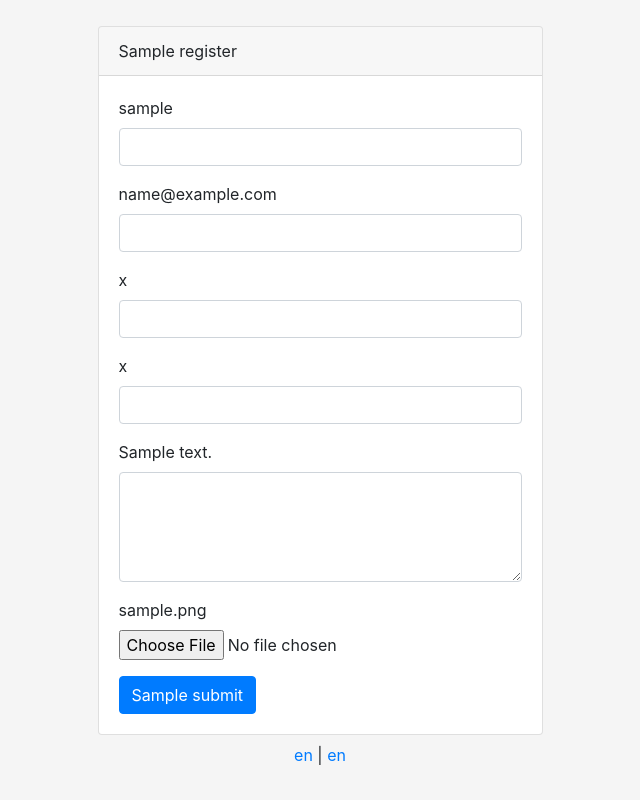
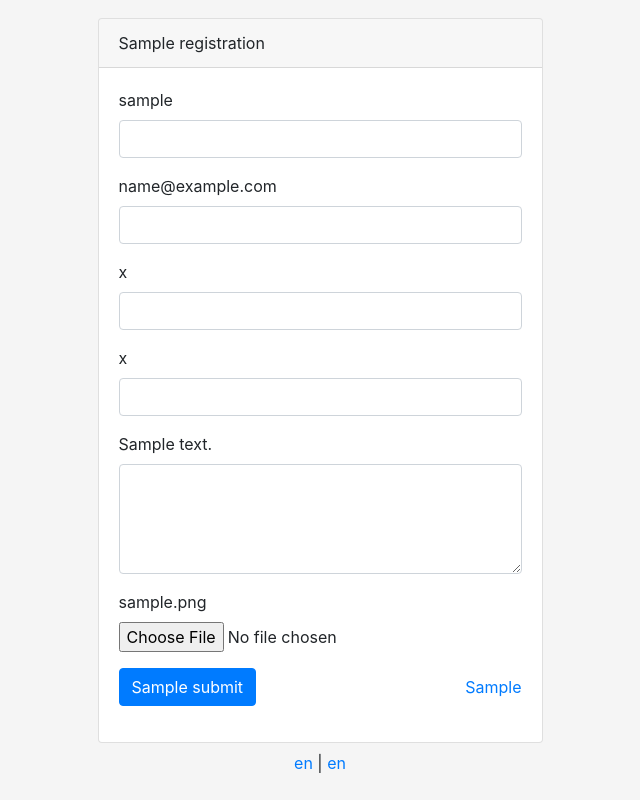
Before and after one commit to rkozlov95/php-mvc-auth, a PHP site: template app/views/register.view.php in a window 1280 px wide. Shown: the whole page, without its empty margins (320-960 px from the left). Run offline with PHP 8.4, Linux system fonts and the light colour scheme; the template is opened without the code that fills it: most values are stand-ins (such as "Sample title", 1, 10 or a date in 2020); data that the repository does not hold is empty.

Commit message:
update templates

```diff
--- a/app/languages/en.php
+++ b/app/languages/en.php
@@ -1,12 +1,15 @@
 <?php
     $lang = [
         "Login" => "Login",
-        "Register" => "Register",
+        "Registration" => "Registration",
         "Username" => "Username",
         "Email" => "Email",
         "Password" => "Password",
         "Repeat_password" => "Repeat password",
         "Sign_in" => "Sign in",
+        "Sign_up" => "Sign up",
+        "Dont_have_account" => "Don't have account?",
+        "Already_have_account" => "Already have an account?",
         "Add_photo" => "Add photo",
         "Submit" => "Submit",
         "About" => "About you",
--- a/app/languages/ru.php
+++ b/app/languages/ru.php
@@ -1,12 +1,15 @@
 <?php
     $lang = [
         "Login" => "Авторизация",
-        "Register" => "Регистрация",
+        "Registration" => "Регистрация",
         "Username" => "Имя",
         "Email" => "Электронная почта",
         "Password" => "Пароль",
         "Repeat_password" => "Повторить пароль",
         "Sign_in" => "Войти",
+        "Sign_up" => "Зарегистрироваться",
+        "Dont_have_account" => "Ещё нет аккаунта?",
+        "Already_have_account" => "Уже есть аккаунт?",
         "Add_photo" => "Добавить фото",
         "Submit" => "Отправить",
         "About" => "О тебе",
--- a/app/views/register.view.php
+++ b/app/views/register.view.php
@@ -2,7 +2,7 @@
 
 <div class="card">
     <div class="card-header">
-        <?php echo $lang['Register'] ?>
+        <?php echo $lang['Registration'] ?>
     </div>
     <div class="card-body">
         <div class="form-group">
@@ -41,9 +41,14 @@
             </label>
             <input type="file" class="form-control-file">
         </div>
-        <button type="submit" class="btn btn-primary">
-            <?php echo $lang['Submit'] ?>
-        </button>
+        <div class="form-group d-flex align-items-center">
+            <button type="submit" class="btn btn-primary mr-auto">
+                <?php echo $lang['Submit'] ?>
+            </button>
+            <a href="/">
+                <?php echo $lang['Already_have_account'] ?>
+            </a>
+        </div>
     </div>
 </div>
 
```
Also changed, not shown: app/views/home.view.php (+11 -3 lines).
